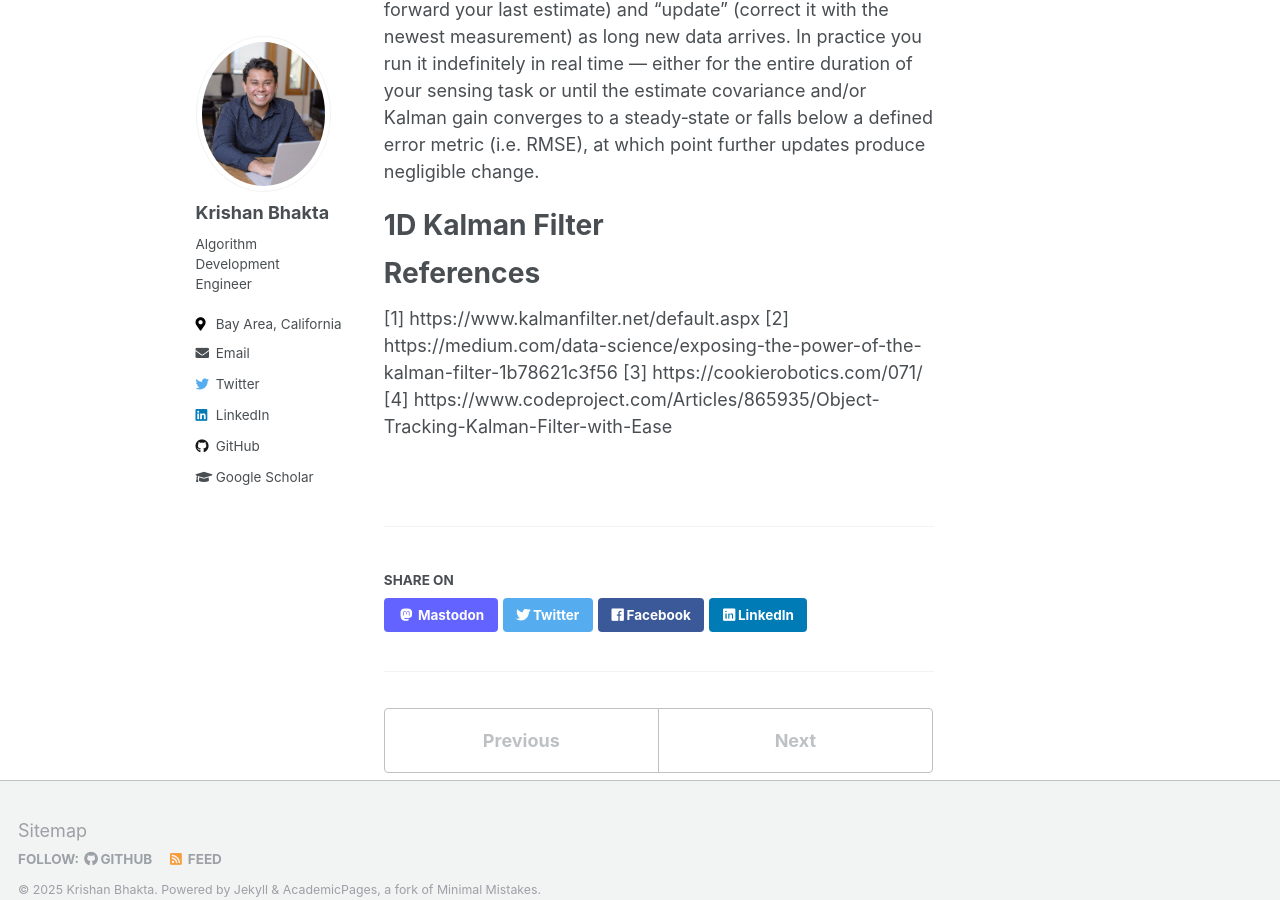
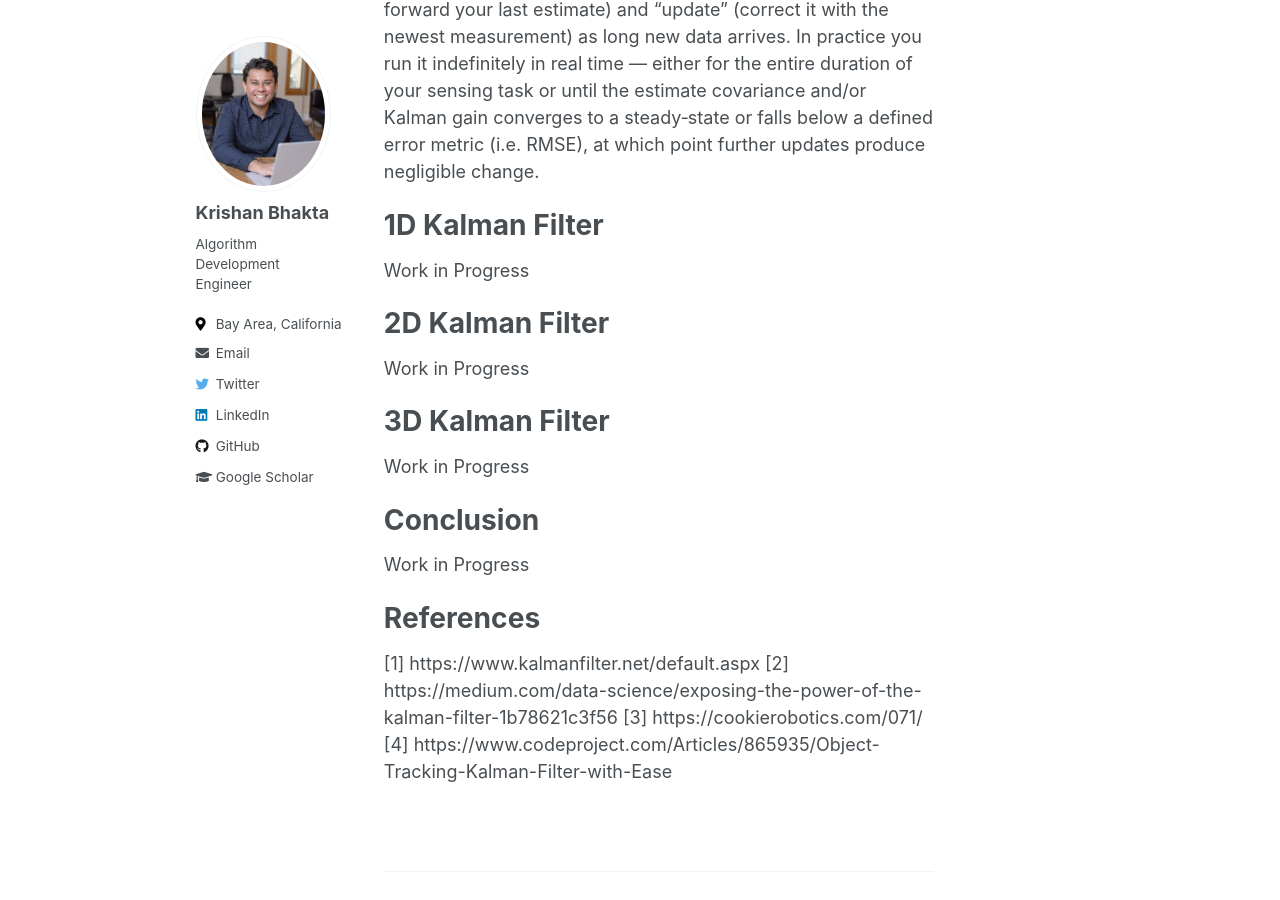
Before and after one commit to nicksheerin/nick_sheerin, a Jekyll site: the page built from _projects/kalman_filter.md, in a window 1280 px wide and 900 px high, scrolled down 4928 px. Built offline with Jekyll 4.4.1, drawn with Linux system fonts in a browser that asks for light colours; formulas are drawn with MathJax 3.

Commit message:
add placeholders for remaining sections

```diff
--- a/_projects/kalman_filter.md
+++ b/_projects/kalman_filter.md
@@ -122,6 +122,19 @@ The Kalman filter is recursive because at each cycle it treats the previous post
 
 # 1D Kalman Filter
 
+Work in Progress
+
+# 2D Kalman Filter
+
+Work in Progress
+
+# 3D Kalman Filter
+
+Work in Progress
+
+# Conclusion
+
+Work in Progress
 
 # References
 
```
